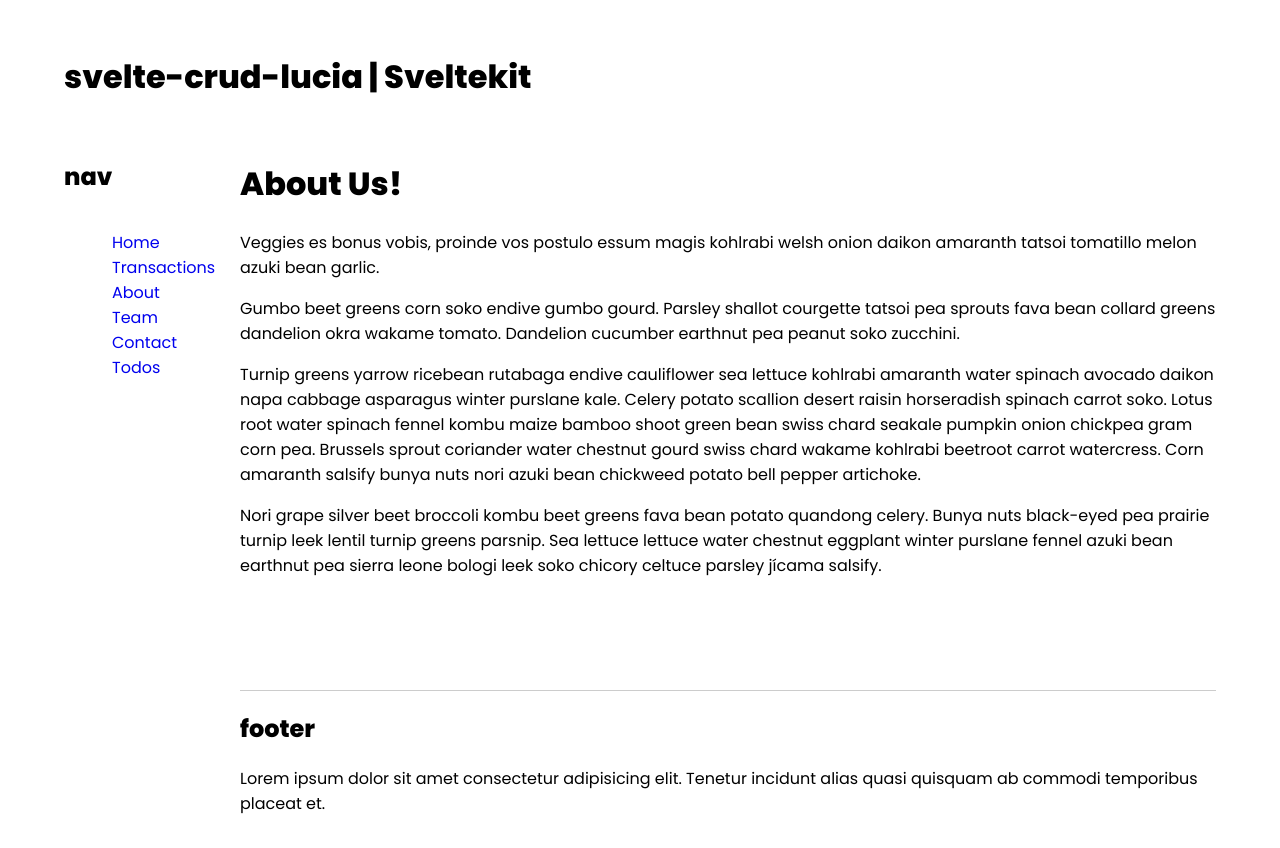
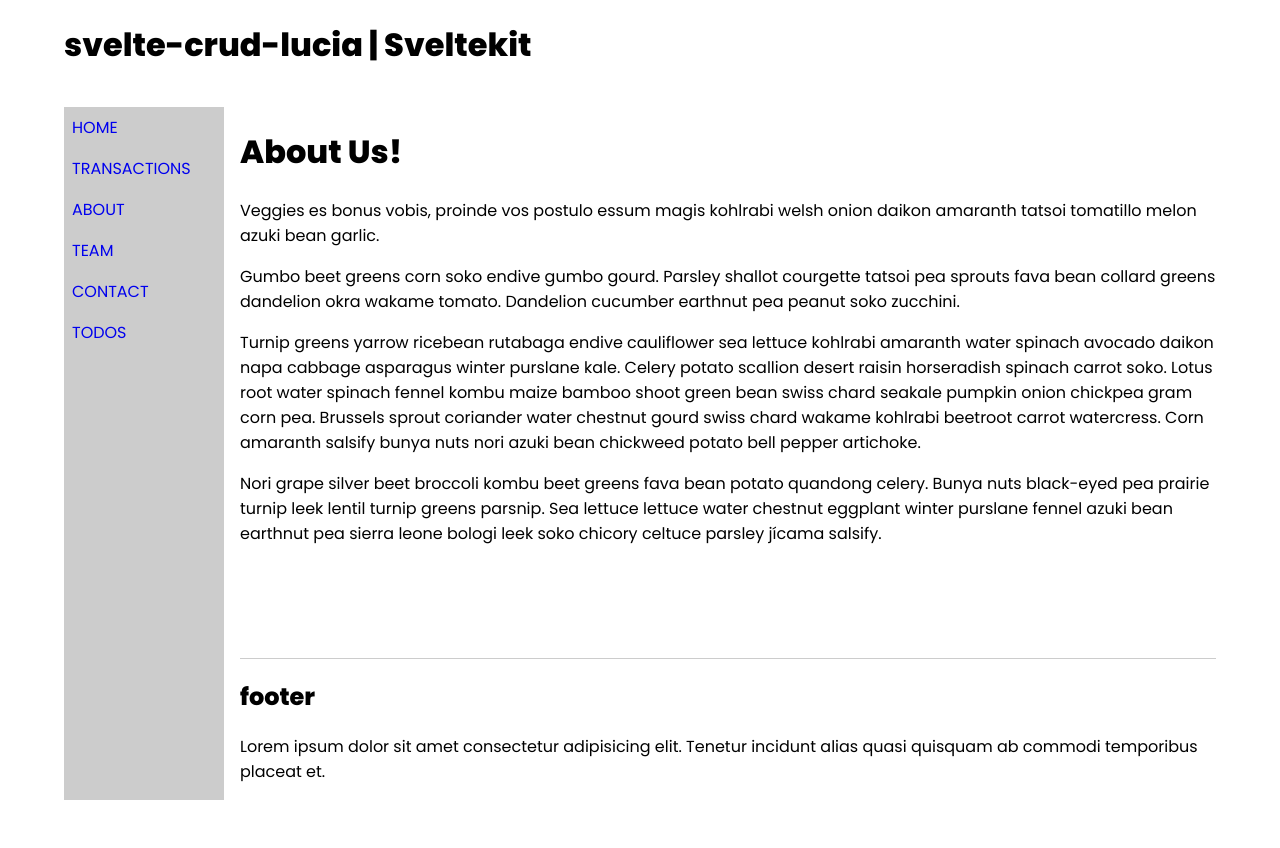
Before and after one commit to siattesting/svelte-crud-lucia, a SvelteKit app: page /about in a window 1280 px wide. Shown: the top 848 px of the page. After the commit the page ends 800 px from the top, so only its background shows below. Built offline with nearby package versions, Linux system fonts and the light colour scheme.

Commit message:
navigation

```diff
--- /dev/null
+++ b/src/holyg.css
@@ -0,0 +1,83 @@
+* {
+	box-sizing: border-box;
+}
+
+body {
+	width: 90%;
+	margin: 2em auto;
+	font: 1em/1.3 Arial, Helvetica, sans-serif;
+}
+
+a:link,
+a:visited {
+	color: #333;
+}
+
+nav ul,
+aside ul {
+	list-style: none;
+	padding: 0;
+}
+
+nav a:link,
+nav a:visited {
+	background-color: rgba(207, 232, 220, 0.2);
+	border: 2px solid rgb(79, 185, 227);
+	text-decoration: none;
+	display: block;
+	padding: 10px;
+	color: #333;
+	font-weight: bold;
+}
+
+nav a:hover {
+	background-color: rgba(207, 232, 220, 0.7);
+}
+
+.related {
+	background-color: rgba(79, 185, 227, 0.3);
+	border: 1px solid rgb(79, 185, 227);
+	padding: 10px;
+}
+
+.sidebar {
+	background-color: rgba(207, 232, 220, 0.5);
+	padding: 10px;
+}
+
+article {
+	margin-bottom: 1em;
+}
+
+@media screen and (min-width: 40em) {
+	article {
+		display: grid;
+		grid-template-columns: 3fr 1fr;
+		column-gap: 20px;
+	}
+
+	nav ul {
+		display: flex;
+	}
+
+	nav li {
+		flex: 1;
+	}
+}
+
+@media screen and (min-width: 70em) {
+	main {
+		display: grid;
+		grid-template-columns: 3fr 1fr;
+		column-gap: 20px;
+	}
+
+	article {
+		margin-bottom: 0;
+	}
+
+	footer {
+		border-top: 1px solid #ccc;
+		margin-top: 2em;
+	}
+}
--- a/src/routes/+layout.svelte
+++ b/src/routes/+layout.svelte
@@ -6,15 +6,12 @@
 	<h1>svelte-crud-lucia | Sveltekit</h1>
 </header>
 <nav>
-	<h2>nav</h2>
-	<ul>
-		<li><a href="/">Home</a></li>
-		<li><a href="/transactions">Transactions</a></li>
-		<li><a href="/about">About</a></li>
-		<li><a href="/team">Team</a></li>
-		<li><a href="/contact">Contact</a></li>
-		<li><a href="/todos">Todos</a></li>
-	</ul>
+	<a href="/">Home</a>
+	<a href="/transactions">Transactions</a>
+	<a href="/about">About</a>
+	<a href="/team">Team</a>
+	<a href="/contact">Contact</a>
+	<a href="/todos">Todos</a>
 </nav>
 <main>
 	<slot />
--- a/src/routes/todos/+page.svelte
+++ b/src/routes/todos/+page.svelte
@@ -11,7 +11,7 @@
 			<li class="todo-item">
 				<a href="/todos/{todo.id}">
 					<p>{todo.title} - {todo.completed}</p>
-					<small>{todo.authorId} {data.username}</small>
+					<small>{todo.authorId}</small>
 				</a>
 			</li>
 		{/each}
--- a/src/styles.css
+++ b/src/styles.css
@@ -4,7 +4,7 @@
 	box-sizing: border-box;
 }
 body {
-	margin: 2em auto;
+	margin: 0 auto;
 	min-height: 100vh;
 	width: 90%;
 	font-family: 'Poppins';
@@ -13,14 +13,16 @@ body {
 	grid-template-rows: auto auto 1fr auto;
 }
 
-nav ul {
+nav {
 	list-style: none;
 	display: flex;
+	background-color: #ccc;
 }
 nav a {
+	margin-right: 0.5em;
 	padding: 0.5em;
-	margin-right: 0.5em;
 	text-decoration: none;
+	text-transform: uppercase;
 }
 
 footer {
@@ -39,12 +41,15 @@ footer {
 
 	nav {
 		grid-row: span 2;
-		position: sticky;
-		top: 0;
 	}
 
-	nav ul {
-		display: inline-block;
+	nav {
+	}
+	nav {
+		display: flex;
+		flex-direction: column;
+		list-style: none;
+		background-color: #ccc;
 	}
 
 	nav a:link,
```
Also changed, not shown: src/routes/todos/create/+page.svelte (+25 -6 lines), src/routes/transactions/+page.svelte (+34 -3 lines).
